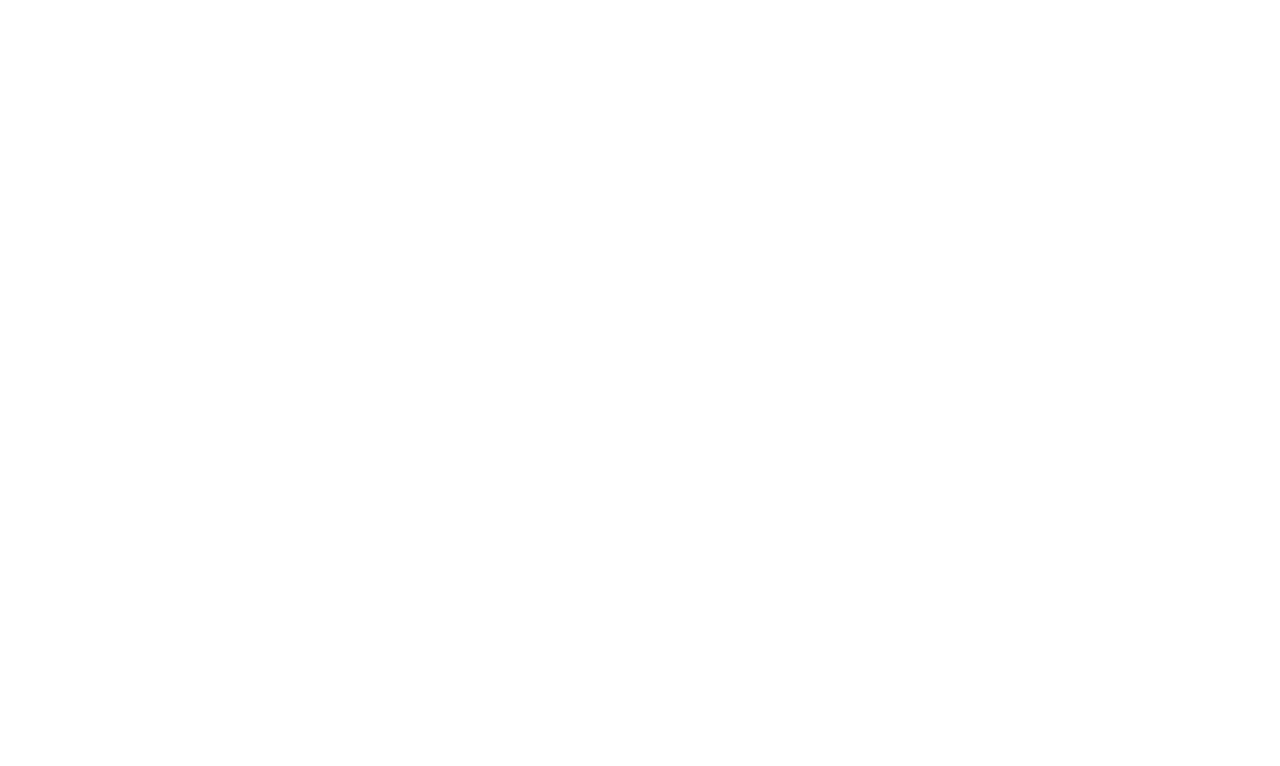
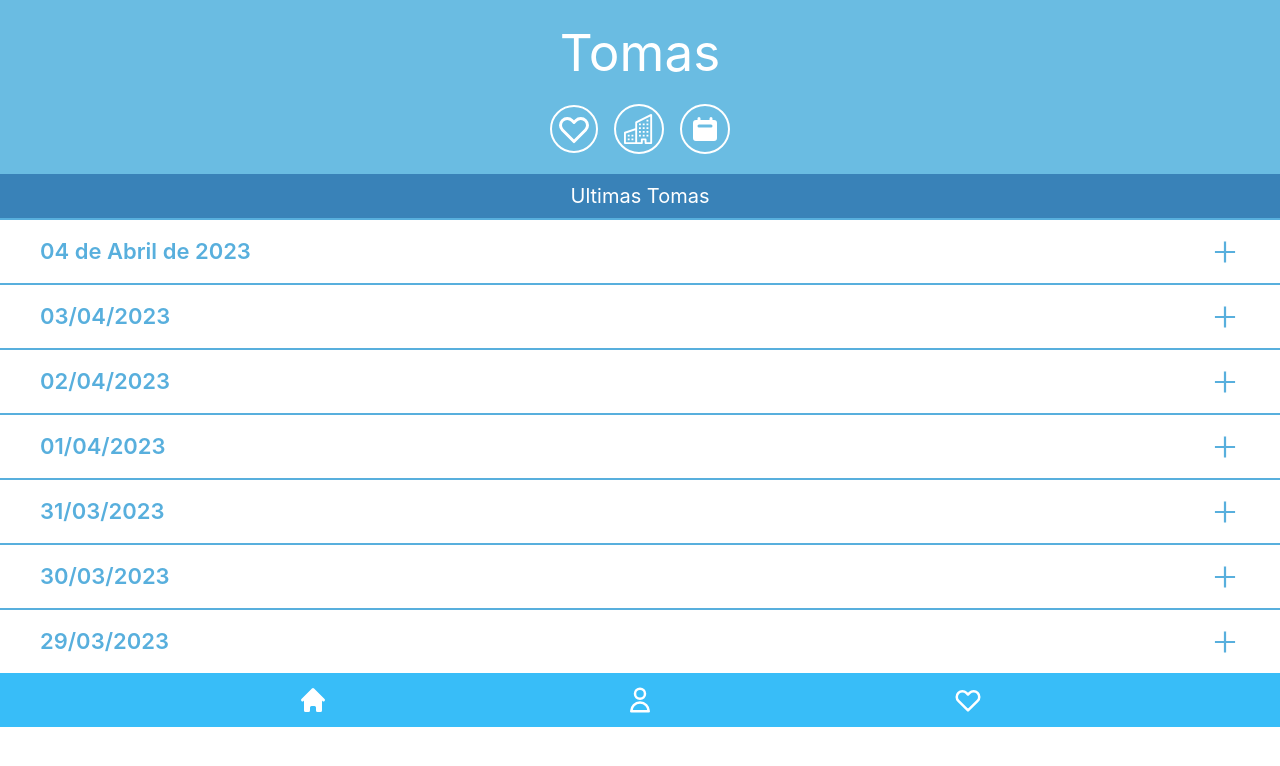
Before and after one commit to ArrascaetaFedericoIgnacio/SANVA-Proyect, a React (Vite) app in the folder client/: page /tomas in a window 1280 px wide. Before the commit this address had no page. Shown: the top 766 px of the page. Built offline with nearby package versions, Linux system fonts and the light colour scheme.

Commit message:
modification-tomas

```diff
--- a/client/package.json
+++ b/client/package.json
@@ -12,6 +12,7 @@
     "axios": "^1.3.4",
     "formik": "^2.2.9",
     "react": "^18.2.0",
+    "react-collapse": "^5.1.1",
     "react-dom": "^18.2.0",
     "react-icons": "^4.8.0",
     "react-router-dom": "^6.9.0",
--- a/client/src/App.jsx
+++ b/client/src/App.jsx
@@ -4,6 +4,7 @@
 import { Login } from './components/Login'
 import { User } from './components/User'
 import { Footer } from './components/footer'
+import Tomas from './components/Tomas'
 
 function App () {
   return (
@@ -13,6 +14,7 @@
           <Route path="/register" element={<Register />} />
           <Route path="/" element={<Login />} />
           <Route path="/user" element={<User />} />
+          <Route path='/tomas' element={<Tomas />} />
         </Routes>
 
       </div>
--- /dev/null
+++ b/client/src/components/AccodionData.jsx
@@ -0,0 +1,37 @@
+import {AiOutlineMinus, AiOutlinePlus} from "react-icons/ai"
+import { Collapse } from "react-collapse"
+import { TbHeart, TbDroplet, TbCandy } from "react-icons/tb"
+
+const AccordionData = ({open, toggle, title, desc}) => {
+   return (
+      <div className="">
+         <div className="py-[15px] px-[40px] flex justify-between items-center cursor-pointer border-t-2 border-[#58afdd] text-[#58afdd]"
+            onClick={toggle}
+         >
+            <p className="text-[22px] font-semibold">{title}</p>
+            <div className="text-[30px]">
+               { open ? <AiOutlineMinus /> : <AiOutlinePlus /> }
+            </div>
+
+         </div>
+         <Collapse isOpened={open}>
+            <div className="flex flex-col items-start px-[55px] text-[#58afdd]">
+               <div className="flex items-center gap-4 text-[20px]">
+                  <TbHeart className="text-2xl"/>
+                  {desc}
+               </div>
+               <div className="flex items-center gap-4 text-[20px]">
+                  <TbDroplet className="text-2xl"/>
+                  {desc}
+               </div>
+               <div className="flex items-center gap-4 text-[20px] pb-[20px]">
+                  <TbCandy className="text-2xl"/>
+                  {desc}
+               </div>
+            </div>
+         </Collapse>
+      </div>
+   )
+}
+
+export default AccordionData;
--- /dev/null
+++ b/client/src/components/Tomas.jsx
@@ -0,0 +1,74 @@
+import { Footer } from "./footer"
+import { HiOutlineHeart, HiCalendar } from "react-icons/hi"
+import { BsBuildings } from "react-icons/bs"
+import AccordionData from "./AccodionData"
+import { useState } from "react"
+const Tomas = () => {
+   const accordionData = [
+      {
+         title: "04 de Abril de 2023",
+         description: "lorem"
+      },
+      {
+         title: "03/04/2023",
+         description: "lorem"
+      },
+      {
+         title: "02/04/2023",
+         description: "lorem"
+      },
+      {
+         title: "01/04/2023",
+         description: "lorem"
+      },
+      {
+         title: "31/03/2023",
+         description: "lorem"
+      },
+      {
+         title: "30/03/2023",
+         description: "lorem"
+      },
+      {
+         title: "29/03/2023",
+         description: "lorem"
+      },
+   ]
+   const [open, setOpen] = useState(false)
+   const toggle = (index) => {
+      if (open === index) {
+         return setOpen(null)
+      }
+      setOpen(index)
+   }
+
+   return (
+      <div className="h-full">
+         <h1 className="py-6 bg-[#6abce2] text-white">Tomas</h1>
+         <div className="pb-5 flex justify-center items-center gap-4 bg-[#6abce2] text-white">
+            <div className="p-1 rounded-full border-2 border-white">
+               <HiOutlineHeart className="text-4xl" />
+            </div>
+            <div className="p-2 rounded-full border-2 border-white">
+               <BsBuildings className="text-3xl" />
+            </div>
+            <div className="p-2 rounded-full border-2 border-white">
+               <HiCalendar className="text-3xl" />
+            </div>
+         </div>
+         <h2 className="text-xl py-2 bg-[#3982b8] text-white">
+            Ultimas Tomas
+         </h2>
+         <div className="">
+            {
+               accordionData.map((data, index) => (
+                  <AccordionData key={index} open={index === open} toggle={() => toggle(index)} title={data.title} desc={data.description} />
+               ))
+            }
+         </div>
+         <Footer />
+      </div>
+   )
+}
+
+export default Tomas
--- a/client/src/components/footer.jsx
+++ b/client/src/components/footer.jsx
@@ -3,7 +3,7 @@
 
 export const Footer = () => {
   return (
-    <div className='w-full flex justify-evenly py-3 bg-sky-400 text-white'>
+    <div className='fixed bottom-0 xl:static w-full flex justify-evenly py-3 bg-sky-400 text-white'>
       <HiHome className='text-3xl'/>
       <HiOutlineUser className='text-3xl' />
       <HiOutlineHeart className='text-3xl' />
--- a/client/src/index.css
+++ b/client/src/index.css
@@ -1,6 +1,11 @@
 @tailwind base;
 @tailwind components;
 @tailwind utilities;
+
+.ReactCollapse--collapse {
+	transition: height 500ms;
+ }
+
 :root {
 	font-family: Inter, system-ui, Avenir, Helvetica, Arial, sans-serif;
 	line-height: 1.5;
```
Also changed, not shown: 2 other files (tests, documents, lock files or other folders).
